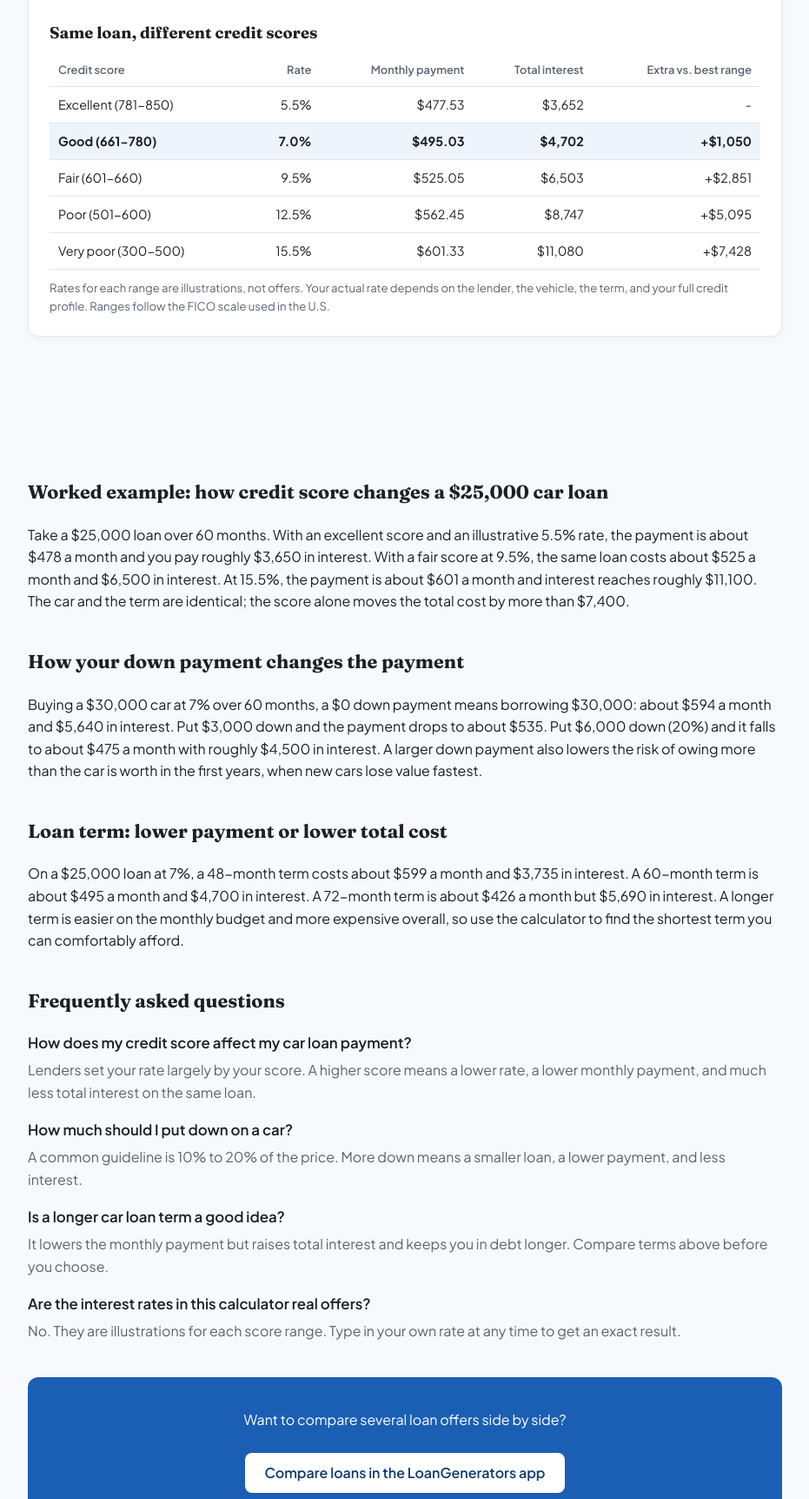
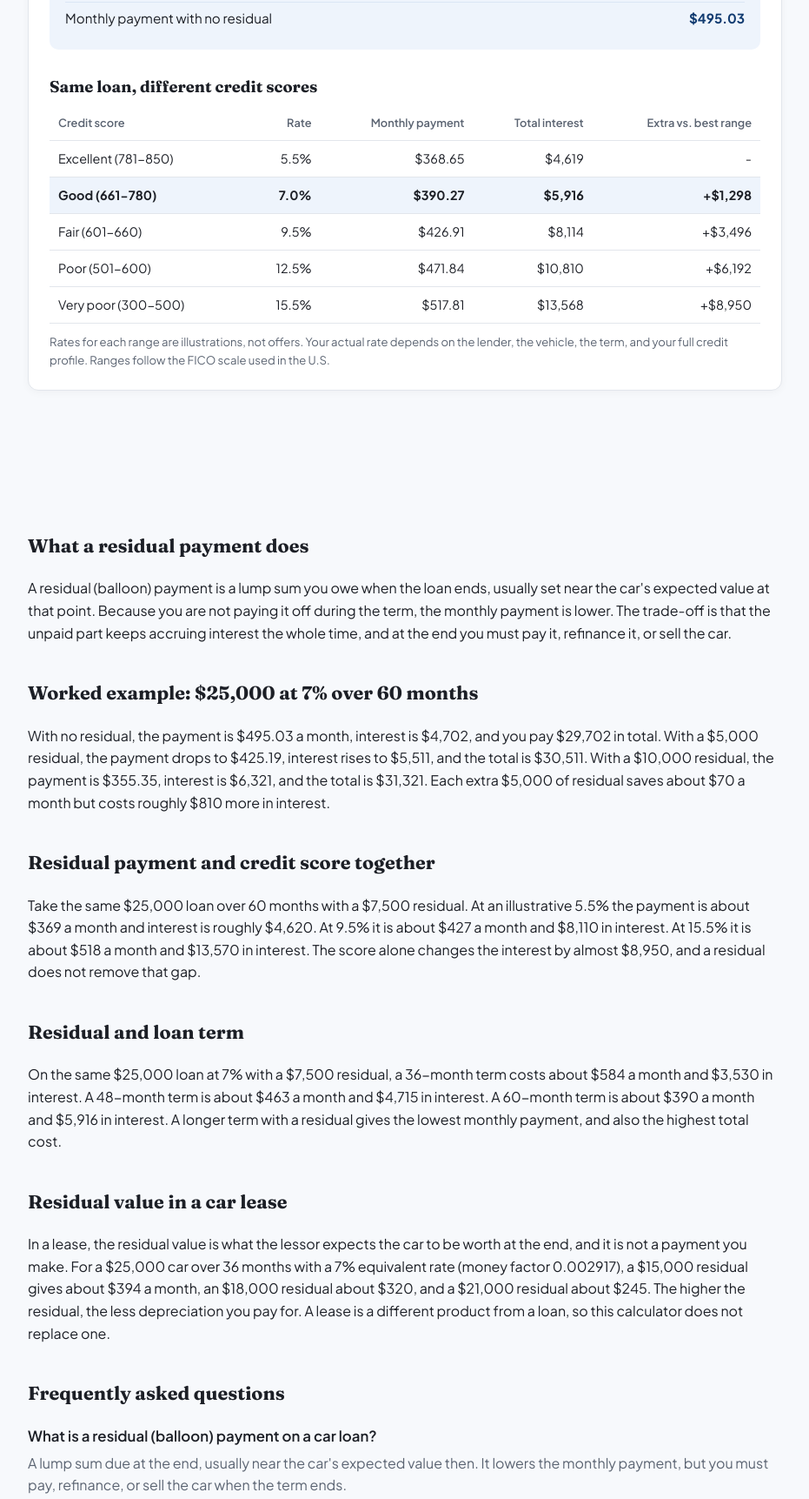
Before and after one commit to DanielE-1944/loangenerators-site, a plain HTML site: page car-loan-calculator.html in a window 1280 px wide. Shown: the part 721-2444 px from the top of the page at 87% size, without its empty margins (174-1105 px from the left). Drawn offline with Linux system fonts and the light colour scheme.

Commit message:
Update car-loan-calculator.html

```diff
--- a/car-loan-calculator.html
+++ b/car-loan-calculator.html
@@ -4,12 +4,12 @@
 <meta charset="UTF-8">
 <meta name="viewport" content="width=device-width, initial-scale=1.0">
 
-<title>Car Loan Calculator with Credit Score &amp; Down Payment | LoanGenerators</title>
-<meta name="description" content="Free car loan calculator. See how your credit score and down payment change your monthly car payment and total interest, with a side-by-side rate comparison.">
+<title>Car Loan Calculator with Residual (Balloon) Payment &amp; Credit Score | LoanGenerators</title>
+<meta name="description" content="Free car loan calculator with a residual (balloon) payment. See how the residual value and your credit score change your monthly car payment and total interest.">
 <link rel="canonical" href="https://loangenerators.com/car-loan-calculator.html">
 
-<meta property="og:title" content="Car Loan Calculator with Credit Score &amp; Down Payment">
-<meta property="og:description" content="See how your credit score and down payment change your monthly car payment and total interest.">
+<meta property="og:title" content="Car Loan Calculator with Residual (Balloon) Payment &amp; Credit Score">
+<meta property="og:description" content="See how a residual payment and your credit score change your monthly car payment and total interest.">
 <meta property="og:type" content="website">
 <meta property="og:url" content="https://loangenerators.com/car-loan-calculator.html">
 <meta property="og:site_name" content="LoanGenerators">
@@ -20,7 +20,7 @@
 {
   "@context": "https://schema.org",
   "@type": "WebApplication",
-  "name": "Car Loan Calculator",
+  "name": "Car Loan Calculator with Residual Payment",
   "url": "https://loangenerators.com/car-loan-calculator.html",
   "applicationCategory": "FinanceApplication",
   "operatingSystem": "Any",
@@ -36,18 +36,18 @@
   "mainEntity": [
     {
       "@type": "Question",
-      "name": "How does my credit score affect my car loan payment?",
-      "acceptedAnswer": { "@type": "Answer", "text": "Lenders set your interest rate largely by your credit score. A higher score gets a lower rate, so the same loan costs less each month and far less in total interest. Use the calculator to compare score ranges on the same loan." }
+      "name": "What is a residual (balloon) payment on a car loan?",
+      "acceptedAnswer": { "@type": "Answer", "text": "It is a lump sum, usually set as the expected value of the car at the end of the loan, that you pay at the end instead of spreading it across the monthly payments. Your monthly payment is lower, but you must pay, refinance, or sell the car when the term ends." }
     },
     {
       "@type": "Question",
-      "name": "How much should I put down on a car?",
-      "acceptedAnswer": { "@type": "Answer", "text": "A common guideline is 10% to 20% of the price. A larger down payment reduces the amount you borrow, lowers your monthly payment and total interest, and helps you avoid owing more than the car is worth." }
+      "name": "Does a residual payment lower the total cost of the loan?",
+      "acceptedAnswer": { "@type": "Answer", "text": "No. It lowers the monthly payment, but part of the balance stays unpaid during the whole term, so you pay more interest in total. Compare both in the calculator." }
     },
     {
       "@type": "Question",
-      "name": "Is a longer car loan term a good idea?",
-      "acceptedAnswer": { "@type": "Answer", "text": "A longer term lowers the monthly payment but increases the total interest you pay, and you stay in debt longer. Compare terms in the calculator before you choose." }
+      "name": "What happens when the loan ends and the residual is due?",
+      "acceptedAnswer": { "@type": "Answer", "text": "You can pay the residual in cash, refinance it into a new loan, or sell the car and use the proceeds. If the car is worth less than the residual, you owe the difference." }
     },
     {
       "@type": "Question",
@@ -110,6 +110,7 @@
     background: #fff;
   }
   .field input:focus-visible, .field select:focus-visible { outline: 2px solid var(--primary); outline-offset: 1px; }
+  .hint { font-size: 0.8rem; color: var(--muted); margin-top: 4px; }
   .grid-2 { display: grid; grid-template-columns: 1fr 1fr; gap: 16px; }
   @media (max-width: 520px) { .grid-2 { grid-template-columns: 1fr; } }
 
@@ -151,8 +152,8 @@
 <body>
 
 <header>
-  <h1>Car Loan Calculator</h1>
-  <p>See how your credit score and down payment change your monthly payment</p>
+  <h1>Car Loan Calculator with Residual Payment</h1>
+  <p>See how a residual (balloon) payment and your credit score change your monthly payment</p>
 </header>
 
 <nav class="breadcrumb">
@@ -161,15 +162,16 @@
 
 <main>
 
-  <section class="calculator-card" aria-label="Car loan calculator">
+  <section class="calculator-card" aria-label="Car loan calculator with residual payment">
     <div class="grid-2">
       <div class="field">
-        <label for="price">Vehicle price ($)</label>
-        <input type="number" id="price" value="30000" min="0">
+        <label for="price">Amount financed ($)</label>
+        <input type="number" id="price" value="25000" min="0">
       </div>
       <div class="field">
-        <label for="down">Down payment ($)</label>
-        <input type="number" id="down" value="5000" min="0">
+        <label for="residual">Residual payment due at the end ($)</label>
+        <input type="number" id="residual" value="7500" min="0">
+        <div class="hint" id="residualPct"></div>
       </div>
       <div class="field">
         <label for="tier">Credit score range</label>
@@ -186,7 +188,6 @@
           <option value="48">48 months (4 years)</option>
           <option value="60" selected>60 months (5 years)</option>
           <option value="72">72 months (6 years)</option>
-          <option value="84">84 months (7 years)</option>
         </select>
       </div>
     </div>
@@ -195,9 +196,10 @@
 
     <div class="result" id="resultBox" aria-live="polite">
       <div class="result-row total"><span>Monthly payment</span><strong id="rMonthly">-</strong></div>
-      <div class="result-row"><span>Loan amount</span><strong id="rLoan">-</strong></div>
+      <div class="result-row"><span>Residual due at the end</span><strong id="rResidual">-</strong></div>
       <div class="result-row"><span>Total interest</span><strong id="rInterest">-</strong></div>
-      <div class="result-row"><span>Total cost of the loan</span><strong id="rTotal">-</strong></div>
+      <div class="result-row"><span>Total paid (payments + residual)</span><strong id="rTotal">-</strong></div>
+      <div class="result-row"><span>Monthly payment with no residual</span><strong id="rNoResidual">-</strong></div>
     </div>
 
     <h2 style="font-size:1.15rem;margin:28px 0 0">Same loan, different credit scores</h2>
@@ -217,47 +219,62 @@
   </div>
 
   <article>
-    <h2>Worked example: how credit score changes a $25,000 car loan</h2>
+    <h2>What a residual payment does</h2>
     <p>
-      Take a $25,000 loan over 60 months. With an excellent score and an illustrative
-      5.5% rate, the payment is about $478 a month and you pay roughly $3,650 in interest.
-      With a fair score at 9.5%, the same loan costs about $525 a month and $6,500 in
-      interest. At 15.5%, the payment is about $601 a month and interest reaches roughly
-      $11,100. The car and the term are identical; the score alone moves the total cost by
-      more than $7,400.
+      A residual (balloon) payment is a lump sum you owe when the loan ends, usually set near
+      the car's expected value at that point. Because you are not paying it off during the term,
+      the monthly payment is lower. The trade-off is that the unpaid part keeps accruing interest
+      the whole time, and at the end you must pay it, refinance it, or sell the car.
     </p>
 
-    <h2>How your down payment changes the payment</h2>
+    <h2>Worked example: $25,000 at 7% over 60 months</h2>
     <p>
-      Buying a $30,000 car at 7% over 60 months, a $0 down payment means borrowing $30,000:
-      about $594 a month and $5,640 in interest. Put $3,000 down and the payment drops to
-      about $535. Put $6,000 down (20%) and it falls to about $475 a month with roughly
-      $4,500 in interest. A larger down payment also lowers the risk of owing more than the
-      car is worth in the first years, when new cars lose value fastest.
+      With no residual, the payment is $495.03 a month, interest is $4,702, and you pay $29,702 in
+      total. With a $5,000 residual, the payment drops to $425.19, interest rises to $5,511, and the
+      total is $30,511. With a $10,000 residual, the payment is $355.35, interest is $6,321, and the
+      total is $31,321. Each extra $5,000 of residual saves about $70 a month but costs roughly
+      $810 more in interest.
     </p>
 
-    <h2>Loan term: lower payment or lower total cost</h2>
+    <h2>Residual payment and credit score together</h2>
     <p>
-      On a $25,000 loan at 7%, a 48-month term costs about $599 a month and $3,735 in
-      interest. A 60-month term is about $495 a month and $4,700 in interest. A 72-month
-      term is about $426 a month but $5,690 in interest. A longer term is easier on the
-      monthly budget and more expensive overall, so use the calculator to find the shortest
-      term you can comfortably afford.
+      Take the same $25,000 loan over 60 months with a $7,500 residual. At an illustrative 5.5%
+      the payment is about $369 a month and interest is roughly $4,620. At 9.5% it is about $427 a
+      month and $8,110 in interest. At 15.5% it is about $518 a month and $13,570 in interest. The
+      score alone changes the interest by almost $8,950, and a residual does not remove that gap.
+    </p>
+
+    <h2>Residual and loan term</h2>
+    <p>
+      On the same $25,000 loan at 7% with a $7,500 residual, a 36-month term costs about $584 a
+      month and $3,530 in interest. A 48-month term is about $463 a month and $4,715 in interest.
+      A 60-month term is about $390 a month and $5,916 in interest. A longer term with a residual
+      gives the lowest monthly payment, and also the highest total cost.
+    </p>
+
+    <h2>Residual value in a car lease</h2>
+    <p>
+      In a lease, the residual value is what the lessor expects the car to be worth at the end, and
+      it is not a payment you make. For a $25,000 car over 36 months with a 7% equivalent rate
+      (money factor 0.002917), a $15,000 residual gives about $394 a month, an $18,000 residual
+      about $320, and a $21,000 residual about $245. The higher the residual, the less depreciation
+      you pay for. A lease is a different product from a loan, so this calculator does not
+      replace one.
     </p>
 
     <h2>Frequently asked questions</h2>
     <div class="faq">
       <div class="faq-item">
-        <h3>How does my credit score affect my car loan payment?</h3>
-        <p>Lenders set your rate largely by your score. A higher score means a lower rate, a lower monthly payment, and much less total interest on the same loan.</p>
+        <h3>What is a residual (balloon) payment on a car loan?</h3>
+        <p>A lump sum due at the end, usually near the car's expected value then. It lowers the monthly payment, but you must pay, refinance, or sell the car when the term ends.</p>
       </div>
       <div class="faq-item">
-        <h3>How much should I put down on a car?</h3>
-        <p>A common guideline is 10% to 20% of the price. More down means a smaller loan, a lower payment, and less interest.</p>
+        <h3>Does a residual payment lower the total cost of the loan?</h3>
+        <p>No. It lowers the monthly payment but increases total interest, because part of the balance stays unpaid throughout the term.</p>
       </div>
       <div class="faq-item">
-        <h3>Is a longer car loan term a good idea?</h3>
-        <p>It lowers the monthly payment but raises total interest and keeps you in debt longer. Compare terms above before you choose.</p>
+        <h3>What happens when the loan ends and the residual is due?</h3>
+        <p>You can pay it in cash, refinance it, or sell the car and use the proceeds. If the car is worth less than the residual, you owe the difference.</p>
       </div>
       <div class="faq-item">
         <h3>Are the interest rates in this calculator real offers?</h3>
@@ -303,10 +320,11 @@
     return '$' + Math.round(n).toLocaleString('en-US');
   };
 
-  function payment(loan, apr, months) {
+  /* Monthly payment when a residual (balloon) is paid at the end. */
+  function payment(loan, apr, months, residual) {
     var r = apr / 100 / 12;
-    if (r === 0) return loan / months;
-    return loan * r / (1 - Math.pow(1 + r, -months));
+    if (r === 0) return (loan - residual) / months;
+    return (loan - residual / Math.pow(1 + r, months)) * r / (1 - Math.pow(1 + r, -months));
   }
 
   function buildTierSelect() {
@@ -319,36 +337,38 @@
   }
 
   function calculate() {
-    var price = parseFloat($('price').value) || 0;
-    var down = parseFloat($('down').value) || 0;
+    var loan = parseFloat($('price').value) || 0;
+    var residual = parseFloat($('residual').value) || 0;
     var apr = parseFloat($('apr').value) || 0;
     var months = parseInt($('term').value, 10) || 60;
     var err = $('err');
 
-    if (price <= 0) {
-      err.textContent = 'Enter a vehicle price greater than $0.';
+    if (loan <= 0) {
+      err.textContent = 'Enter an amount financed greater than $0.';
       err.classList.add('show');
       return;
     }
-    if (down >= price) {
-      err.textContent = 'Your down payment covers the full price, so there is nothing to finance. Lower the down payment to see a loan payment.';
+    if (residual < 0 || residual >= loan) {
+      err.textContent = 'The residual payment must be $0 or more and lower than the amount financed.';
       err.classList.add('show');
       return;
     }
     err.classList.remove('show');
+    $('residualPct').textContent = Math.round(residual / loan * 100) + '% of the amount financed';
 
-    var loan = price - down;
-    var pmt = payment(loan, apr, months);
-    var interest = pmt * months - loan;
+    var pmt = payment(loan, apr, months, residual);
+    var paid = pmt * months + residual;
+    var interest = paid - loan;
 
     $('rMonthly').textContent = money(pmt);
-    $('rLoan').textContent = money(loan);
+    $('rResidual').textContent = money(residual);
     $('rInterest').textContent = money(Math.max(interest, 0));
-    $('rTotal').textContent = money(pmt * months + down);
+    $('rTotal').textContent = money(paid);
+    $('rNoResidual').textContent = money(payment(loan, apr, months, 0));
 
     var rows = TIERS.map(function (t) {
-      var p = payment(loan, t.apr, months);
-      return { t: t, p: p, i: p * months - loan };
+      var p = payment(loan, t.apr, months, residual);
+      return { t: t, p: p, i: p * months + residual - loan };
     });
     var bestInterest = rows[0].i;
     var selected = $('tier').value;
@@ -375,7 +395,7 @@
     $('tier').value = match ? match.id : 'custom';
     calculate();
   });
-  ['price', 'down', 'term'].forEach(function (id) {
+  ['price', 'residual', 'term'].forEach(function (id) {
     $(id).addEventListener('input', calculate);
   });
 
```
